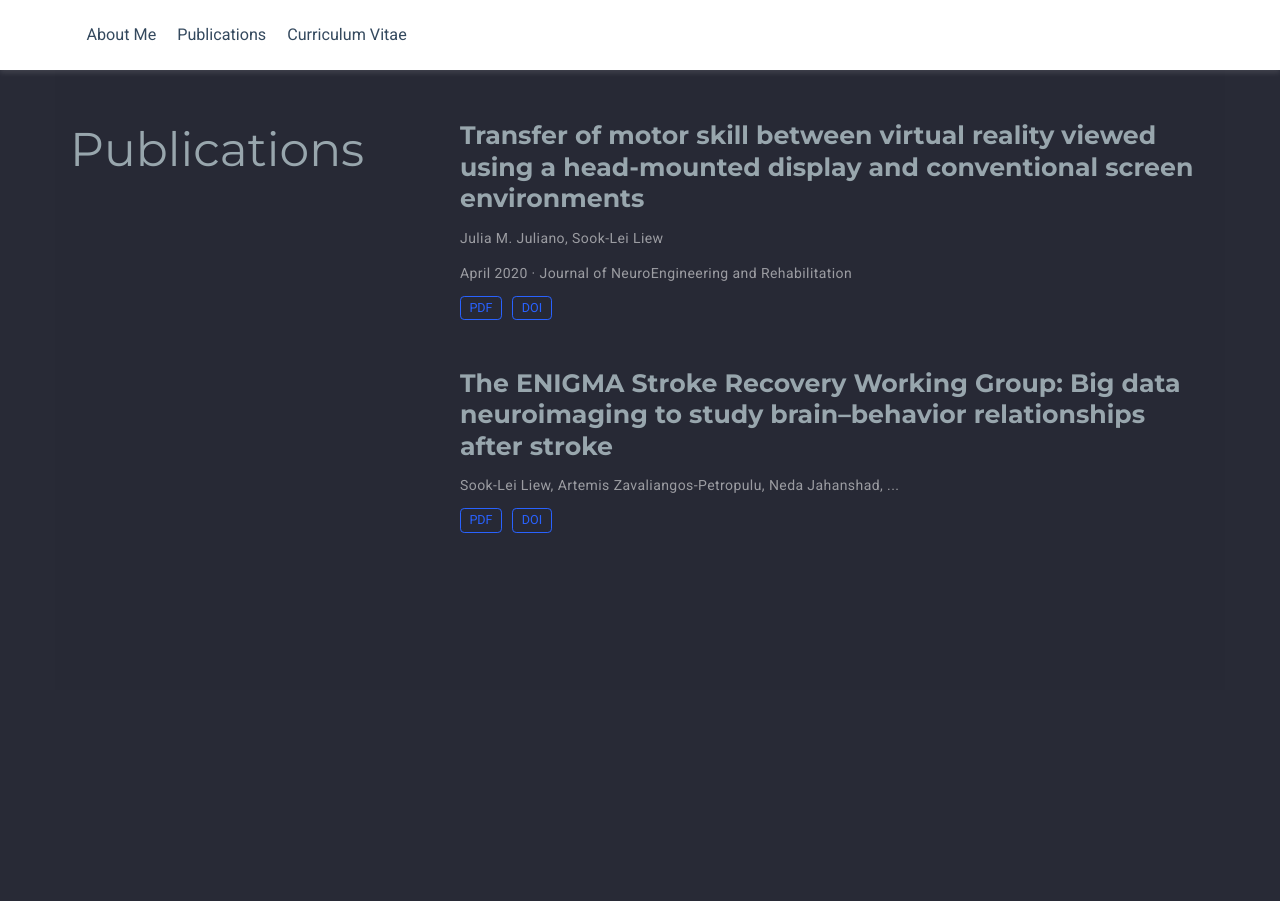
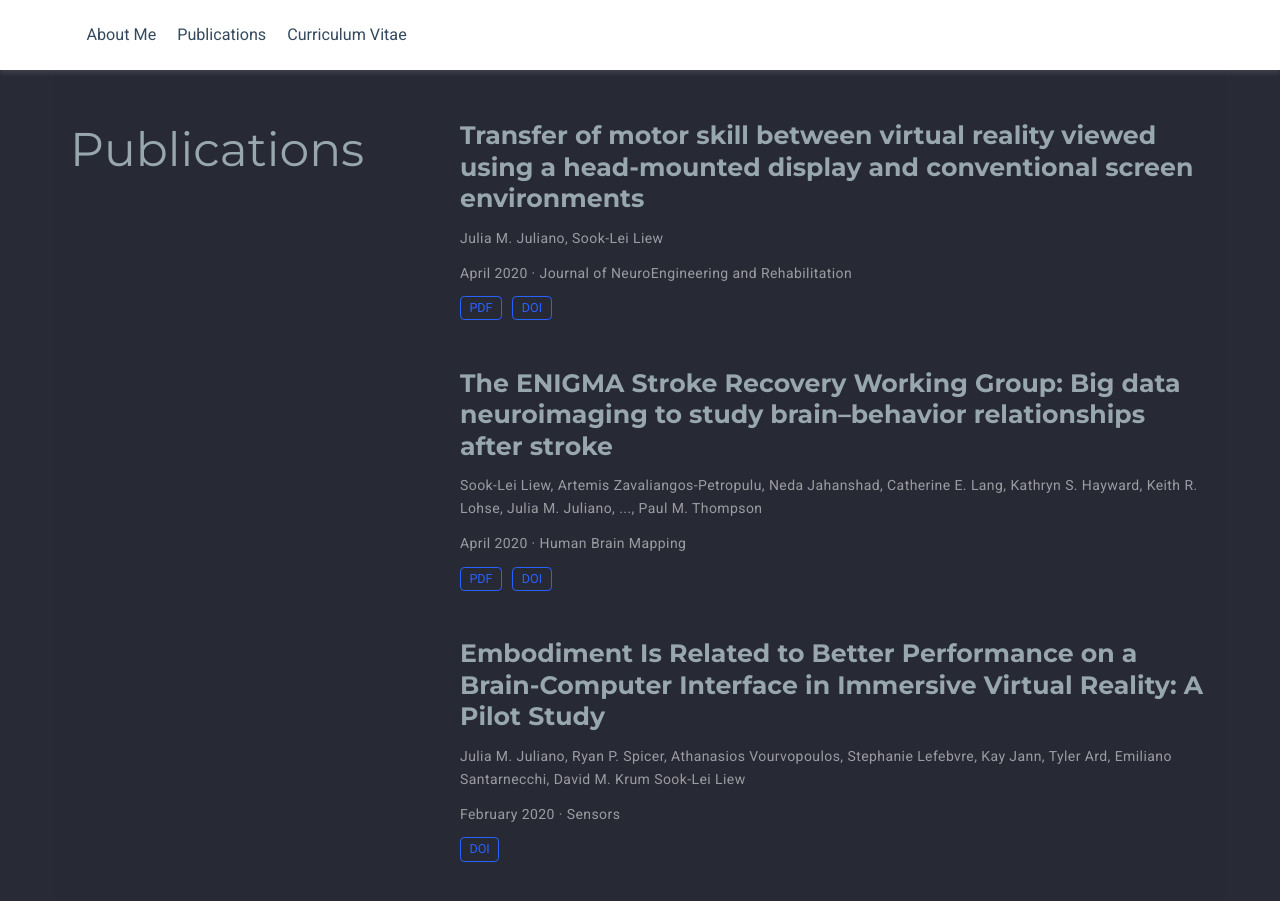
Before and after one commit to juliamjuliano/juliamjuliano.github.io, a Jekyll site: the page built from publications/index.html, in a window 1280 px wide and 1019 px high. Shown: the top 901 px of the window. Built offline with Jekyll 4.4.1, drawn with Linux system fonts in a browser that asks for light colours; nearby versions of some CDN libraries; a style sheet for code colours, icons or effects is not loaded.

Commit message:
Update index.html

```diff
--- a/publications/index.html
+++ b/publications/index.html
@@ -18,7 +18,7 @@ title: Julia M. Juliano | Publications
                         </h3>
 
                         <div class="stream-meta article-metadata">
-                            <div><span>Julia M. Juliano</span>, <span>Sook-Lei Liew</span></div>
+                            <div><span>Julia M. Juliano,</span> <span>Sook-Lei Liew</span></div>
                         </div>
 
                         <div class="stream-meta article-metadata">
@@ -38,7 +38,6 @@ title: Julia M. Juliano | Publications
                 </div>
                 <!--Publication Ends-->
                 <!--Publication Starts-->
-
                 <div class="media stream-item">
                     <div class="media-body">
                         <h3 class="article-title mb-0 mt-0">
@@ -46,7 +45,12 @@ title: Julia M. Juliano | Publications
                         </h3>
 
                         <div class="stream-meta article-metadata">
-                            <div><span>Sook-Lei Liew</span>, <span>Artemis Zavaliangos-Petropulu</span>, <span>Neda Jahanshad, ...</span></div>
+                            <div><span>Sook-Lei Liew,</span> <span>Artemis Zavaliangos-Petropulu,</span> <span>Neda Jahanshad,</span> <span>Catherine E. Lang,</span>
+								<span>Kathryn S. Hayward,</span> <span>Keith R. Lohse,</span> <span>Julia M. Juliano, ...,</span> <span>Paul M. Thompson</span></div>
+                        </div>
+
+                        <div class="stream-meta article-metadata">
+                            <div><span>April 2020 &#183 Human Brain Mapping</span></div>
                         </div>
 
                         <div class="btn-links">
@@ -61,6 +65,30 @@ title: Julia M. Juliano | Publications
                     </div>
                 </div>
                 <!--Publication Ends-->
+                <!--Publication Starts-->
+                <div class="media stream-item">
+                    <div class="media-body">
+                        <h3 class="article-title mb-0 mt-0">
+                        	Embodiment Is Related to Better Performance on a Brain-Computer Interface in Immersive Virtual Reality: A Pilot Study
+                        </h3>
+
+                        <div class="stream-meta article-metadata">
+                            <div><span>Julia M. Juliano,</span> <span>Ryan P. Spicer,</span> <span>Athanasios Vourvopoulos,</span> <span>Stephanie Lefebvre,</span>
+								<span>Kay Jann,</span> <span>Tyler Ard,</span> <span>Emiliano Santarnecchi,</span> <span>David M. Krum</span> <span>Sook-Lei Liew</span></div>
+                        </div>
+
+                        <div class="stream-meta article-metadata">
+                            <div><span>February 2020 &#183 Sensors</span></div>
+                        </div>
+
+                        <div class="btn-links">
+                            <a class="btn btn-outline-primary my-1 mr-1 btn-sm" href="https://doi.org/https://doi.org/10.3390/s20041204" target="_blank" rel="noopener">
+                                DOI
+                            </a>
+                        </div>
+                    </div>
+                </div>
+                <!--Publication Ends-->
             </div>
         </div>
     </div>
```
